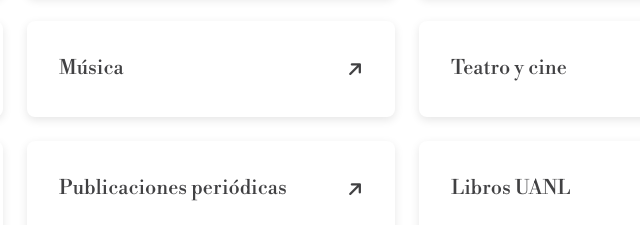
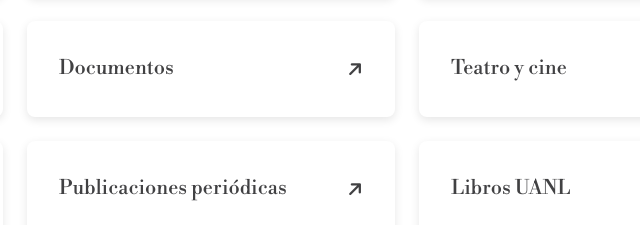
Before and after one commit to giacom1na/casalibrouanl, a plain HTML site: page colecciones.html in a window 1280 px wide. Shown: the part 379-604 px from the top of the page, 429-1069 px from the left. Drawn offline with nearby package versions, Linux system fonts and the light colour scheme.

Commit message:
Add files via upload

```diff
--- a/colecciones.html
+++ b/colecciones.html
@@ -143,7 +143,7 @@
                     </a>
 
                     <a href="#" class="group relative bg-white shadow-[0_3px_10px_rgb(0,0,0,0.1)] rounded-lg h-24 flex items-center justify-between px-8 transition-all duration-300 hover:scale-105 hover:bg-uanl-gold hover:shadow-lg no-underline">
-                        <span class="font-bodoni text-xl text-uanl-text group-hover:text-uanl-blue group-hover:font-bold transition-all">Música</span>
+                        <span class="font-bodoni text-xl text-uanl-text group-hover:text-uanl-blue group-hover:font-bold transition-all">Documentos</span>
                         <i class="fa-solid fa-arrow-right -rotate-45 text-[#414143] text-lg group-hover:text-uanl-blue group-hover:font-bold transition-all transform"></i>
                     </a>
 
```
